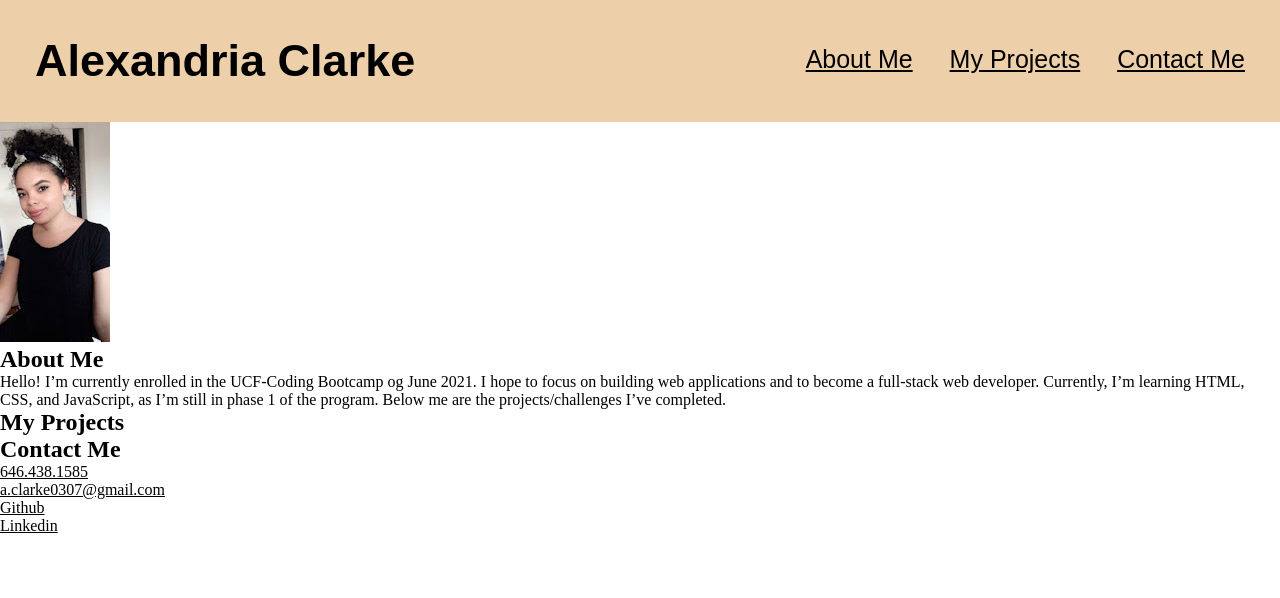
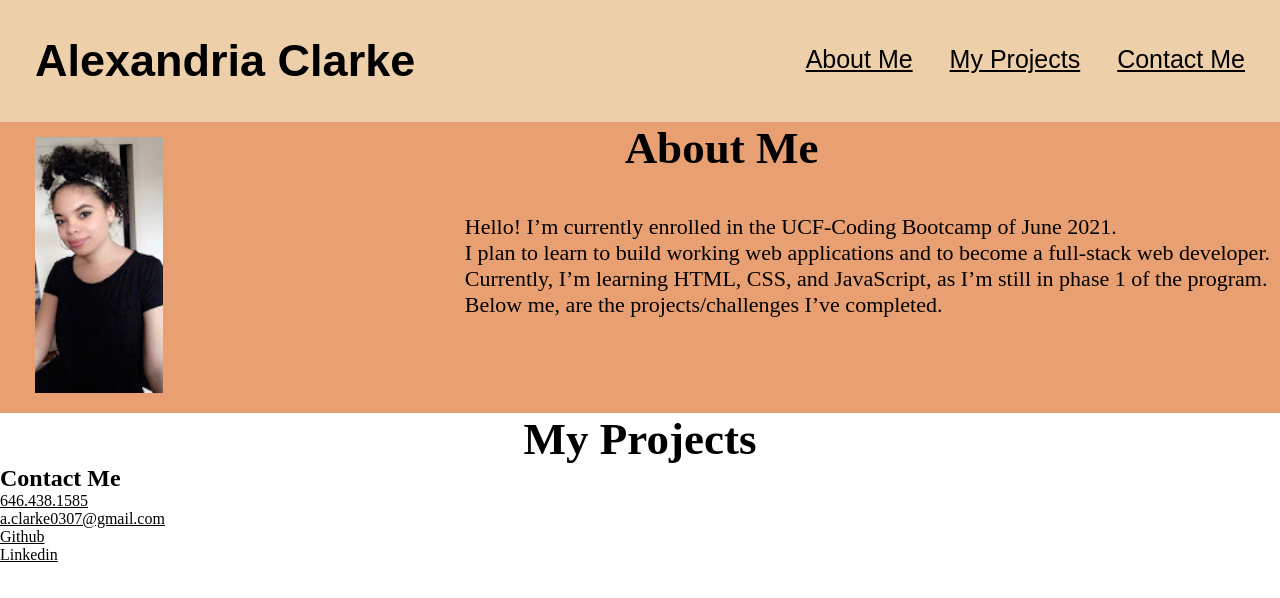
Before and after one commit to aclarke0307/My-Journey, a plain HTML site: page index.html in a window 1280 px wide. Drawn offline with Linux system fonts and the light colour scheme.

Commit message:
style to about me section

```diff
--- a/assets/css/style.css
+++ b/assets/css/style.css
@@ -32,3 +32,28 @@ a {
     color: #000;
 }
 /*End of style to header */
+
+/*apply style to About Me section */
+
+.step {
+    background-color: #E89F71;
+    overflow: auto;
+}
+.step img {
+    float: left;
+    width: 10%;
+    margin-top: 15px;
+    margin-left: 35px;
+    padding-bottom: 20px;
+}
+.step p {
+    float: right;
+    text-align: justify;
+    margin-right: 10px;
+    margin-top: 40px;
+    font-size: 22px;
+}
+.section-title{
+    text-align: center;
+    font-size: 45px;
+}
--- a/index.html
+++ b/index.html
@@ -17,39 +17,41 @@
               <ul>
              <!--anchor element-->
                   <li>
-                      <a href="#About Me">About Me</a>
+                      <a href="#About-Me">About Me</a>
                     </li>
                   <li>
-                      <a href="#My Projects">My Projects</a>
+                      <a href="#My-Projects">My Projects</a>
                     </li>
                   <li>
-                      <a href="#Contact Me">Contact Me</a>
+                      <a href="#Contact-Me">Contact Me</a>
                     </li>
               </ul>
           </nav>
       </header>
    <!--About Me Section-->
-    <section>
-        <div>
-            <img src="./assets/images/self.jpeg" alt="pic of Alexandria Clarke">
-            <h2>About Me</h2>
-            <p>
-                Hello! I’m currently enrolled in the UCF-Coding Bootcamp og June 2021.
-                I hope to focus on building web applications and to become a full-stack web developer.
-                Currently, I’m learning HTML, CSS, and JavaScript, as I’m still in phase 1 of the program.
-                Below me are the projects/challenges I’ve completed.
+    <section id="About-Me">
+        <article class="step">
+              <div>
+                 <img src="./assets/images/self.jpeg" alt="pic of Alexandria Clarke">
+                 <h2 class="section-title">About Me</h2>
+                  <p>
+                Hello! I’m currently enrolled in the UCF-Coding Bootcamp of June 2021.<br>
+                I plan to learn to build working web applications and to become a full-stack web developer.<br>
+                Currently, I’m learning HTML, CSS, and JavaScript, as I’m still in phase 1 of the program.<br>
+                Below me, are the projects/challenges I’ve completed.
 
-            </p>
-        </div>
+                   </p>
+              </div>
+        </article>
     </section>
    <!--My Projects section-->
-    <section>
+    <section id="My-Projects">
         <div>
-            <h2>My Projects</h2>
+            <h2 class="section-title">My Projects</h2>
         </div>
     </section>
     <!--Footer section-->
-    <footer>
+    <footer id="Contact-Me">
         <h2>Contact Me</h2>
         <!--unordered List element-->
         <ul>
```
